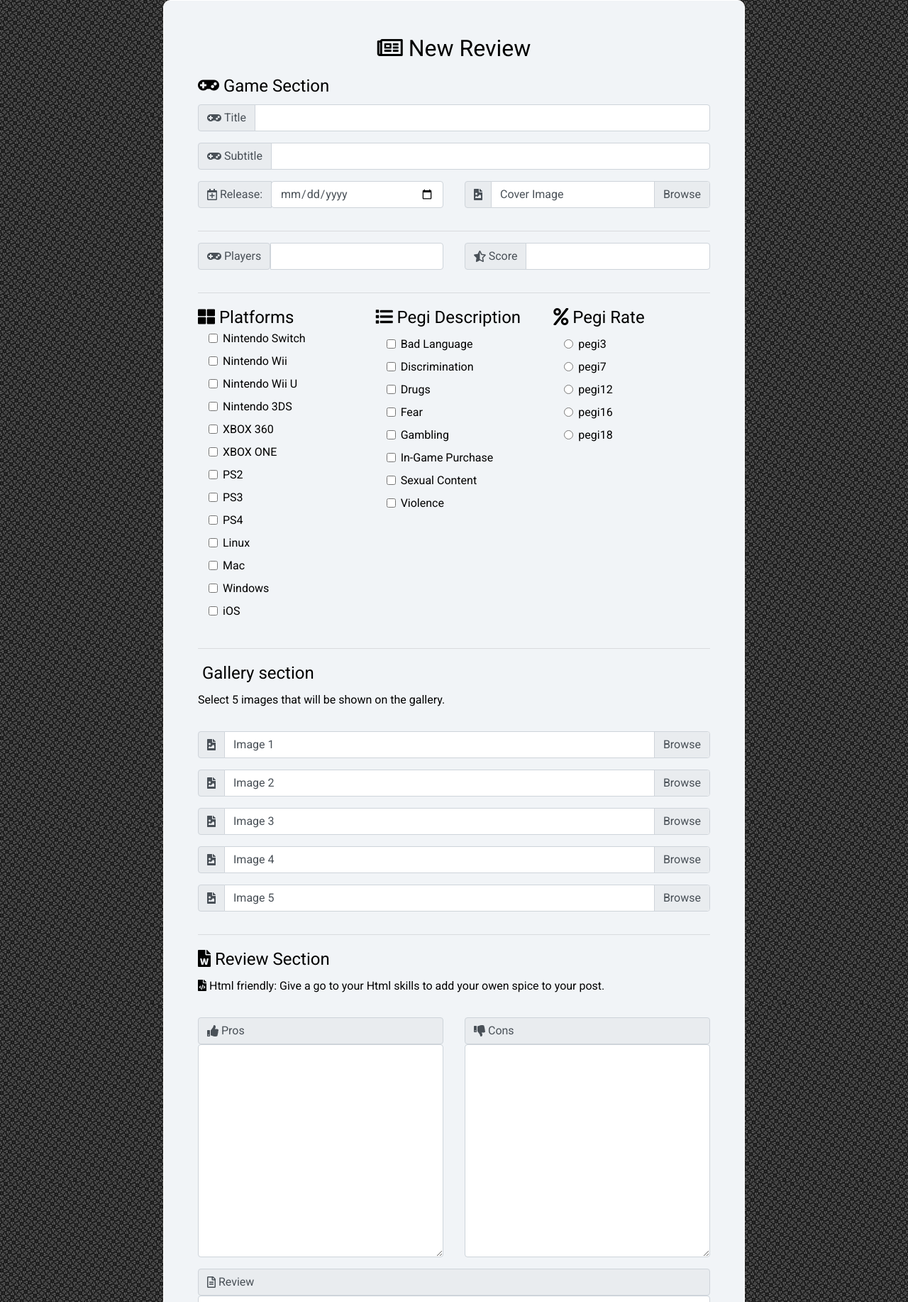
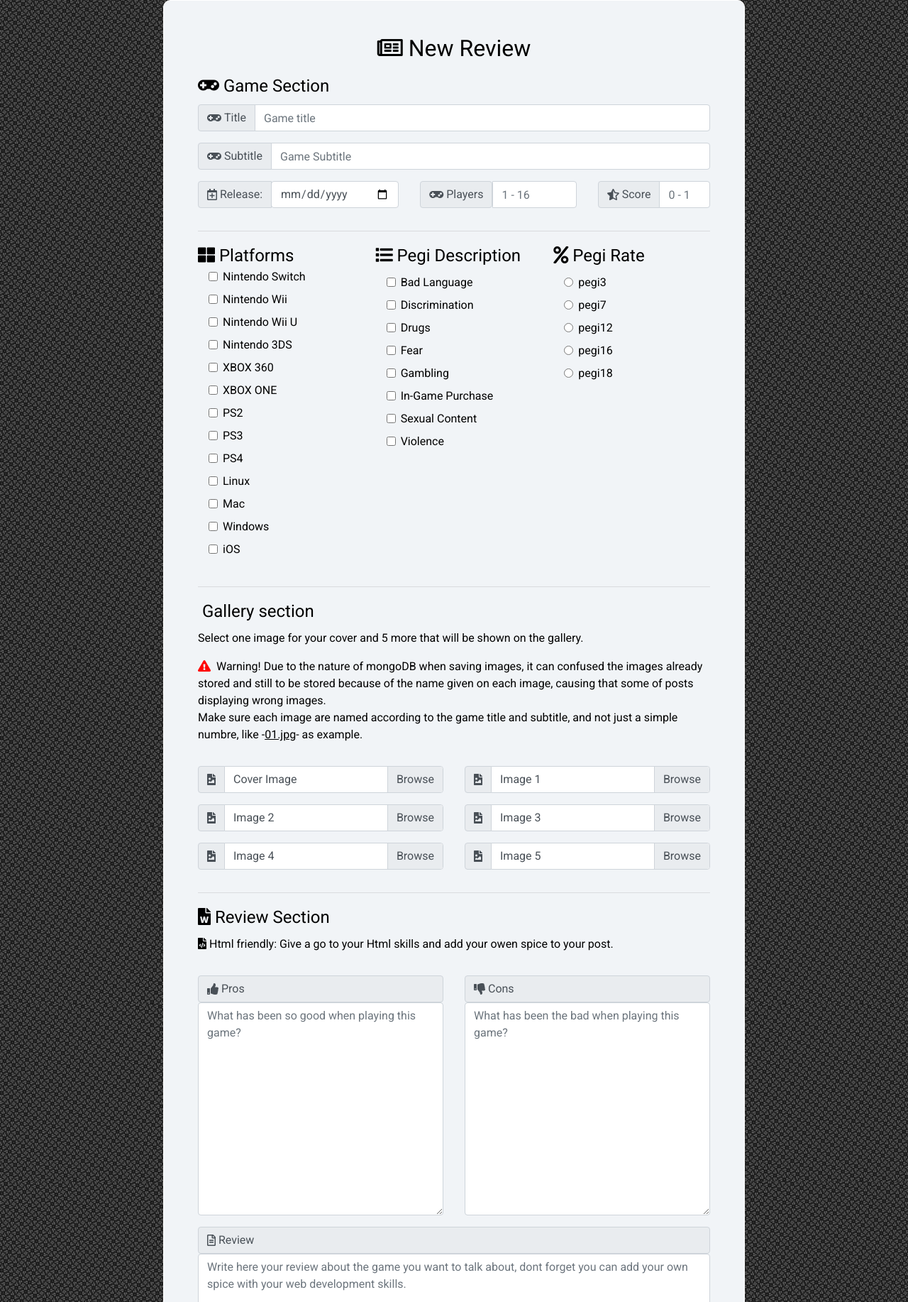
Before and after one commit to joseenciso/bottleneck, a Flask app: page /post in a window 1280 px wide. Shown: the part 86-1920 px from the top of the page at 71% size. Run offline with Flask 2, Linux system fonts and the light colour scheme; some libraries are stand-ins or nearby versions.

Commit message:
Changing and fixing some issues in the land page. New pagination method implementend

```diff
--- a/app.py
+++ b/app.py
@@ -81,17 +81,23 @@ def index():
     number = post.count()
     pages = math.ceil(number/limit)
 
+    prev_url = page-1
+    next_url = page+1
+
+    if page >= pages:
+        next_url = pages
+    elif page <= 1:
+        prev_url = 1
+        page = 1
+
     if page <= 1:
         offset = 0
         page=1
     elif page == 2:
         offset = 4
-    elif page >= pages:
-        page = pages
-        offset = 4*page
-
-    prev_url = page-1
-    next_url = page+1
+    elif page == 3:
+        #page = pages
+        offset = prev_url*4
 
     all_posts = post.find().sort('_id', -1)
     offset_post = post.find().sort('_id', -1).skip(offset).limit(limit)
@@ -106,6 +112,9 @@ def index():
 
     for i in posts:
         titles.append(i['post_title'])
+
+
+
     # import pdb;pdb.set_trace()
     return render_template('index.html', posts=offset_post, page=page, pages=pages, prev_url=prev_url, next_url=next_url)
 
--- a/static/css/style.css
+++ b/static/css/style.css
@@ -126,16 +126,6 @@ footer{
     width: 40px;
     height: 40px;
     text-align: center;
-}
-
-.fa-facebook-f{
-    padding-top: 4px;
-    color:#3B5998;
-}
-
-.fa-twitter{
-    padding-top: 4px;
-    color: #1DA1F2;
 }
 
 .game-cover{
@@ -318,6 +308,73 @@ footer{
 
 .gallery-label > u{
     font-weight: 100;
+}
+
+.fa-exclamation-triangle{
+    color: red;
+}
+
+.icon-file{
+    width: 50px;
+    height: 30px;
+
+    background-color: rgb(233,236,239);
+    border: 1px solid rgb(206,212,218);
+    border-top-left-radius: 3px;
+    border-bottom-left-radius: 3px;
+
+    text-align: center;
+    margin-right: 5px;
+}
+
+.icon-file i{
+    vertical-align: text-bottom;
+}
+
+.prev-img{
+    height: 30px;
+    min-width: 100px;
+    width: 80%;
+    background-color: rgb(255,255,255);
+
+    padding-left: 5px;
+    padding-right: 5px;
+
+    margin-right: 10px;
+
+    vertical-align: sub
+}
+
+.file-input{
+    background-color: rgb(233,236,239);
+    padding: 0 5px;
+    margin-left: 10px;
+}
+
+.icon-file,
+.prev-img,
+.file-input{
+    display: inline-block;
+}
+
+.icon-file,
+.file-input{
+    position: relative;
+    top: 0;
+}
+
+.custome-input-file{
+
+    height: 40px;
+
+    background-color: rgb(233,236,239);
+    border: 1px solid rgb(206,212,218);
+    border-top-left-radius: 3px;
+    border-bottom-left-radius: 3px;
+
+    padding: 5px 2px;
+
+    text-align: center;
 }
 
 /********* Form *************************/
@@ -535,6 +592,11 @@ textarea{
     max-width: 450px;
 }
 
+.prev-text,
+.next-text{
+    display: none;
+}
+
 /************* Game Review **************************/
 .game-review{
     padding: 2%;
--- a/templates/post.html
+++ b/templates/post.html
@@ -19,7 +19,7 @@
                             <i class="fas fa-gamepad"></i>&nbsp;Title
                         </label>
                     </div>
-                    <input type="text" class="form-control" name="post-title" id="post-title" required>
+                    <input type="text" class="form-control" name="post-title" id="post-title" placeholder="Game title" required>
                 </div>
 
                 <div class="input-group mb-3 col-12">
@@ -28,12 +28,12 @@
                             <i class="fas fa-gamepad"></i>&nbsp;Subtitle
                         </label>
                     </div>
-                    <input type="text" class="form-control" name="post-subtitle" id="post-subtitle">
+                    <input type="text" class="form-control" name="post-subtitle" id="post-subtitle" placeholder="Game Subtitle">
                 </div>
             </div>
 
             <div class="row">
-                <div class="input-group mb-3 col-md-6 col-lg-6">
+                <div class="input-group mb-3 col-md-6 col-lg-5">
                     <div class="input-group-prepend">
                         <label for="release-date" class="input-group-text" id="inputGroupFileAddon01">
                             <i class="far fa-calendar-plus"></i>&nbsp;Release:
@@ -44,34 +44,21 @@
                     </div>
                 </div>
 
-                <div class="input-group mb-3 col-md-6 col-lg-6">
-                    <div class="input-group-prepend">
-                        <label class="input-group-text" for="post-cover">
-                            <i class="fas fa-file-image"></i>
-                        </label>
-                    </div>
-                    <div class="custom-file">
-                        <input type="file" class="custom-file-input" name="post_cover"  id="post-cover" aria-describedby="inputGroupFileAddon01" required>
-                        <label class="custom-file-label" for="post_over">Cover Image</label>
-                    </div>
-                </div>
-            </div>
-
-            <hr>
-
-            <div class="row">
-                <div class="input-group mb-3 col-md-6 col-lg-6">
+                <div class="input-group mb-3 col-md-6 col-lg-4">
                     <label for="no_players" class="input-group-text"style="margin: 0;">
                         <i class="fas fa-gamepad"></i>&nbsp;Players</label>
-                    <input type="number" class="form-control" name="no_players" id="no-players" min="1" max="16" required>
+                    <input type="number" class="form-control" name="no_players"
+                    id="no-players" min="1" max="16" placeholder="1 - 16" required>
                 </div>
-                <div class="input-group mb-3 col-md-6 col-lg-6">
+
+                <div class="input-group mb-3 col-md-6 col-lg-3">
                     <div class="input-group-prepend">
                         <label for="score" class="input-group-text">
                             <i class="fas fa-star-half-alt"></i>&nbsp;Score
                         </label>
                     </div>
-                    <input type="number" class="form-control" name="game_score" id="game-score" min="0" max="100" required>
+                    <input type="number" class="form-control" name="game_score"
+                    id="game-score" min="0" max="100" placeholder="0 - 100" required>
                 </div>
             </div>
 
@@ -119,58 +106,83 @@
 
             <div class="row">
                 <div class="form-group col-lg-12">
+
                     <legend class="post-legend">
                         <i class="fas fa-photo-video"></i>&nbsp;Gallery section
                     </legend>
-                    <p>Select 5 images that will be shown on the gallery.</p>
+                    <p>Select one image for your cover and 5 more that will be shown on the gallery.</p>
+                    <p><i class="fas fa-exclamation-triangle"></i>&nbsp;
+                        Warning! Due to the nature of mongoDB when saving images, it can confused the images already stored and
+                        still to be stored because of the name given on each image, causing that some of posts displaying wrong images.
+                        <br>
+                        Make sure each image are named according to the game title and subtitle, and not just a simple numbre, like -<u>01.jpg</u>- as example.
+                    </p>
                 </div>
 
-                <div class="input-group mb-3 col-lg-12">
+                <div class="input-group mb-3 col-md-6 col-lg-6">
+                    <div class="input-group-prepend">
+                        <label class="input-group-text" for="post-cover">
+                            <i class="fas fa-file-image"></i>
+                        </label>
+                    </div>
+                    <div class="custom-file">
+                        <input type="file" class="custom-file-input" name="post_cover"  id="post-cover"
+                        aria-describedby="inputGroupFileAddon01" accept="image/png, image/jpeg" required>
+                        <label class="custom-file-label" for="post_over">Cover Image</label>
+                    </div>
+                </div>
+
+                <div class="input-group mb-3 col-lg-6">
                     <div class="input-group-prepend">
                         <span class="input-group-text" id="inputGroupFileAddon01"><i class="fas fa-file-image"></i></span>
                     </div>
                     <div class="custom-file">
-                        <input type="file" class="custom-file-input" name="gallery_1"  id="gallery-1" aria-describedby="gallery-1" required>
+                        <input type="file" class="custom-file-input" name="gallery_1"  id="gallery-1"
+                        aria-describedby="gallery-1" accept="image/png, image/jpeg" required>
                         <label class="custom-file-label" for="gallery-1">Image 1</label>
                     </div>
                 </div>
 
-                <div class="input-group mb-3 col-lg-12">
+                <div class="input-group mb-3 col-lg-6">
+                    <div class="input-group-prepend">
+                        <span class="input-group-text" id="inputGroupFileAddon02"><i class="fas fa-file-image"></i></span>
+                    </div>
+                    <div class="custom-file">
+                        <input type="file" class="custom-file-input" name="gallery_2"  id="gallery-2"
+                        aria-describedby="inputGroupFileAddon02" accept="image/png, image/jpeg" required>
+                        <label class="custom-file-label" for="gallery-2">Image 2</label>
+                    </div>
+                </div>
+
+                <div class="input-group mb-3 col-lg-6">
                     <div class="input-group-prepend">
                         <span class="input-group-text" id="inputGroupFileAddon01"><i class="fas fa-file-image"></i></span>
                     </div>
                     <div class="custom-file">
-                        <input type="file" class="custom-file-input" name="gallery_2"  id="gallery-2" aria-describedby="gallery-2" required>
-                        <label class="custom-file-label" for="gallery-2">Image 2</label>
+                        <input type="file" class="custom-file-input" name="gallery_3"  id="gallery-3"
+                        aria-describedby="gallery-3" accept="image/png, image/jpeg" required>
+                        <label class="custom-file-label" for="gallery-3">Image 3</label>
                     </div>
                 </div>
 
-                <div class="input-group mb-3 col-lg-12">
+                <div class="input-group mb-3 col-lg-6">
                     <div class="input-group-prepend">
                         <span class="input-group-text" id="inputGroupFileAddon01"><i class="fas fa-file-image"></i></span>
                     </div>
                     <div class="custom-file">
-                        <input type="file" class="custom-file-input" name="gallery_3"  id="gallery-3" aria-describedby="gallery-3" required>
-                        <label class="custom-file-label" for="gallery-3">Image 3</label>
+                        <input type="file" class="custom-file-input" name="gallery_4"  id="gallery-4"
+                        aria-describedby="gallery-4" accept="image/png, image/jpeg" required>
+                        <label class="custom-file-label" for="gallery-4">Image 4</label>
                     </div>
                 </div>
 
-                <div class="input-group mb-3 col-lg-12">
+                <div class="input-group mb-3 col-lg-6">
                     <div class="input-group-prepend">
                         <span class="input-group-text" id="inputGroupFileAddon01"><i class="fas fa-file-image"></i></span>
                     </div>
                     <div class="custom-file">
-                        <input type="file" class="custom-file-input" name="gallery_4"  id="gallery-4" aria-describedby="gallery-4" required>
-                        <label class="custom-file-label" for="gallery-4">Image 4</label>
-                    </div>
-                </div>
-
-                <div class="input-group mb-3 col-lg-12">
-                    <div class="input-group-prepend">
-                        <span class="input-group-text" id="inputGroupFileAddon01"><i class="fas fa-file-image"></i></span>
-                    </div>
-                    <div class="custom-file">
-                        <input type="file" class="custom-file-input" name="gallery_5"  id="gallery-5" aria-describedby="gallery-5" required>
+                        <input type="file" class="custom-file-input" name="gallery_5"  id="gallery-5"
+                        aria-describedby="gallery-5" accept="image/png, image/jpeg" required>
                         <label class="custom-file-label" for="gallery-5">Image 5</label>
                     </div>
                 </div>
@@ -182,26 +194,27 @@
                         <i class="fas fa-file-word"></i>&nbsp;Review Section
                     </legend>
                     <p>
-                        <i class="fas fa-file-code"></i>&nbsp;Html friendly: Give a go to your Html skills to add your owen spice to your post.
+                        <i class="fas fa-file-code"></i>&nbsp;Html friendly: Give a go to your Html skills and add your owen spice to your post.
                     </p>
                 </div>
                 <div class="col-lg-6 mb-3">
                     <label for="pros" class="post-pros input-group-text">
                         <i class="fas fa-thumbs-up"></i>&nbsp;Pros
                     </label>
-                    <textarea name="post-pros" class="form-control" id="pros" class="pros" required></textarea>
+                    <textarea name="post-pros" class="form-control" id="pros" class="pros" placeholder="What has been so good when playing this game?" required></textarea>
                 </div>
                 <div class="col-lg-6 mb-3">
                     <label for="cons" class="post-cons input-group-text">
                         <i class="fas fa-thumbs-down"></i>&nbsp;Cons
                     </label>
-                    <textarea name="post-cons" class="form-control" id="cons" class="cons" required></textarea>
+                    <textarea name="post-cons" class="form-control" id="cons" class="cons" placeholder="What has been the bad when playing this game?" required></textarea>
                 </div>
                 <div class="col-12 mb-3">
                     <label for="post-review" class="post-review input-group-text">
                         <i class="far fa-file-alt"></i>&nbsp;Review
                     </label>
-                    <textarea name="post-review" class="form-control" id="post-review" class="post-review" required></textarea>
+                    <textarea name="post-review" class="form-control" id="post-review" class="post-review"
+                    placeholder="Write here your review about the game you want to talk about, dont forget you can add your own spice with your web development skills." required></textarea>
                 </div>
             </div>
             <div class="row">
```
Also changed, not shown: templates/edit_post.html (+52 -55 lines), templates/index.html (+8 -8 lines).
